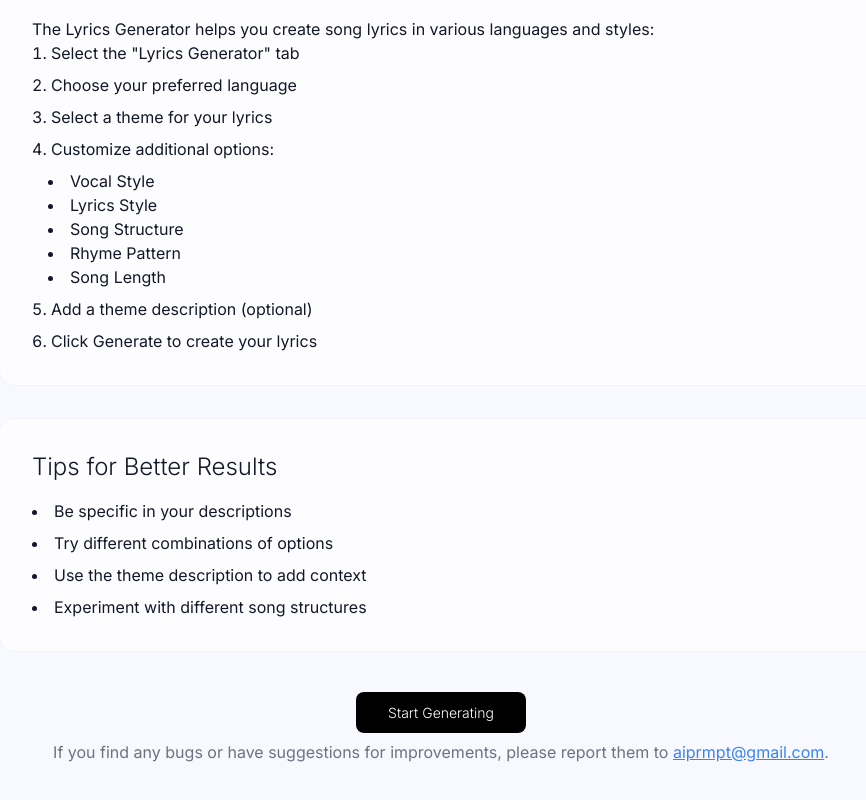
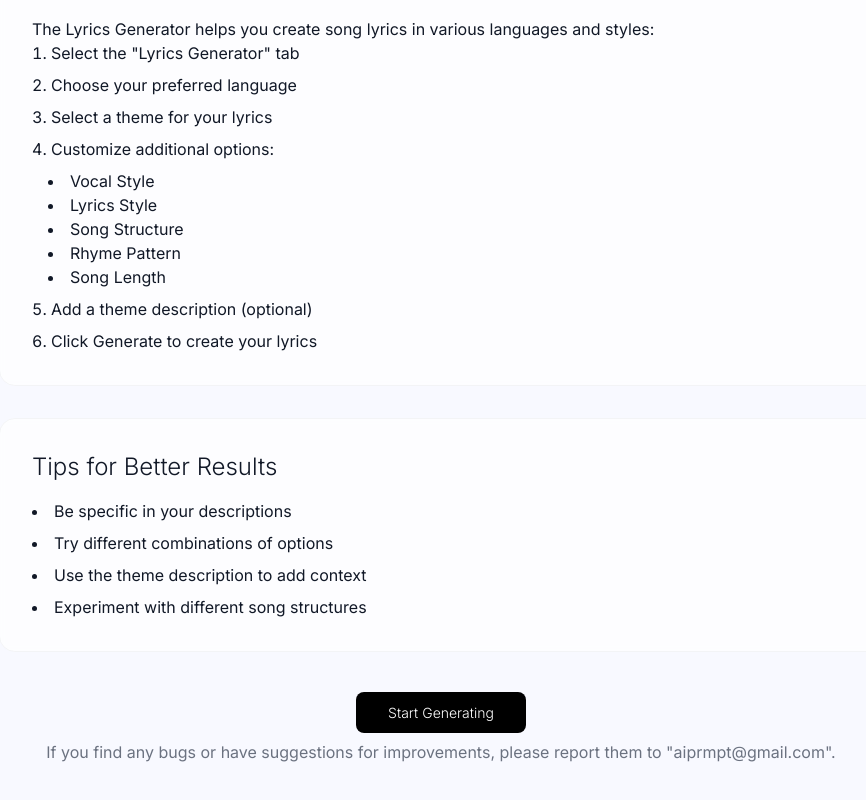
Before and after one commit to minsik-son/sunoAI, a Next.js app: page /about in a window 1280 px wide. Shown: the part 539-1339 px from the top of the page, without its empty margins (33-899 px from the left). Built offline with nearby package versions, Linux system fonts and the light colour scheme.

Commit message:
version -1.6 빌드배포수정

```diff
--- a/app/about/page.tsx
+++ b/app/about/page.tsx
@@ -85,7 +85,7 @@ export default function AboutPage() {
                             </Link>
                         </div>
                         <p className="text-center text-gray-500 mt-4">
-                            If you find any bugs or have suggestions for improvements, please report them to <Link href="mailto:aiprmpt@gmail.com" className="text-blue-500 underline">aiprmpt@gmail.com</Link>.
+                            If you find any bugs or have suggestions for improvements, please report them to &quot;aiprmpt@gmail.com&quot;.
                         </p>
                     </main>
 
```
